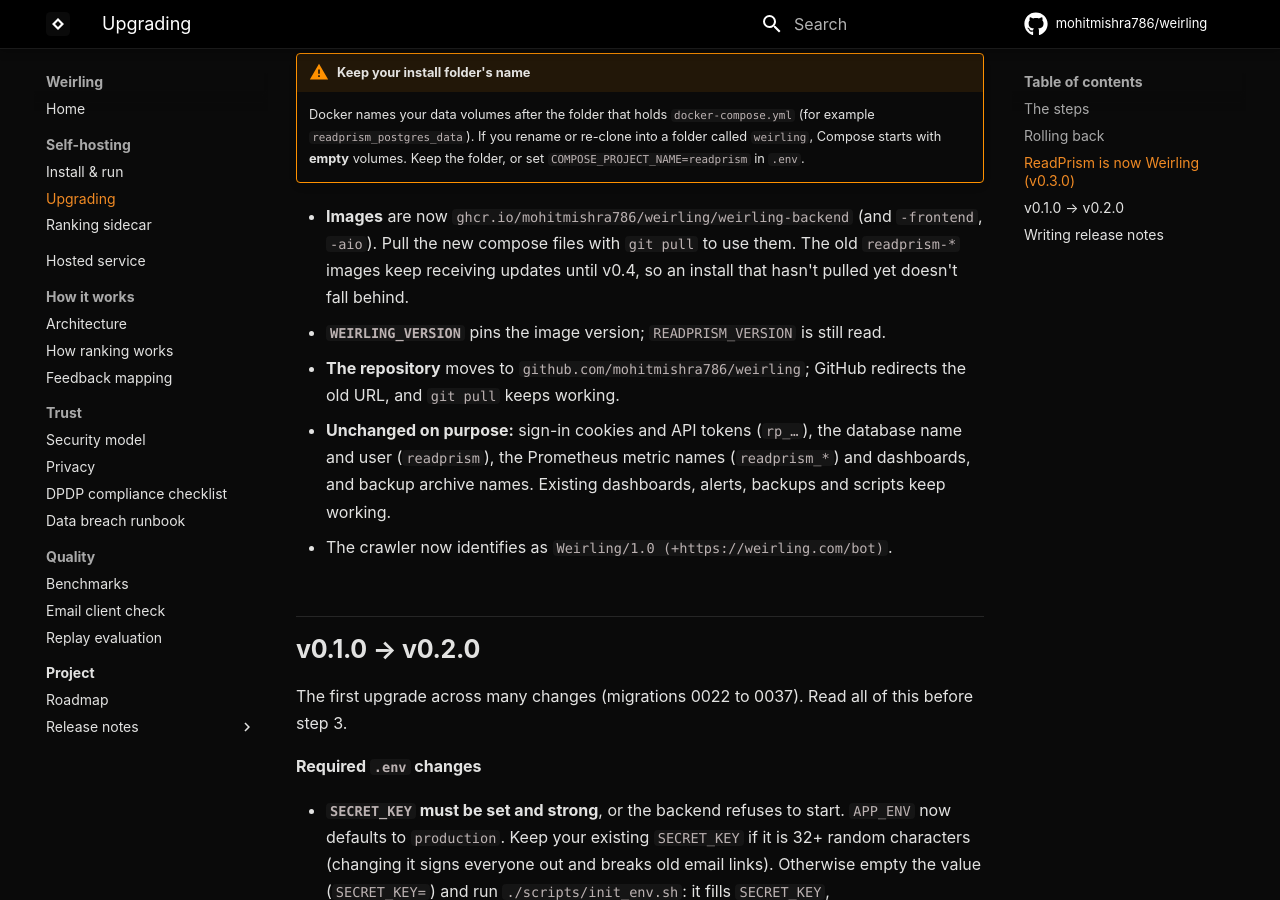
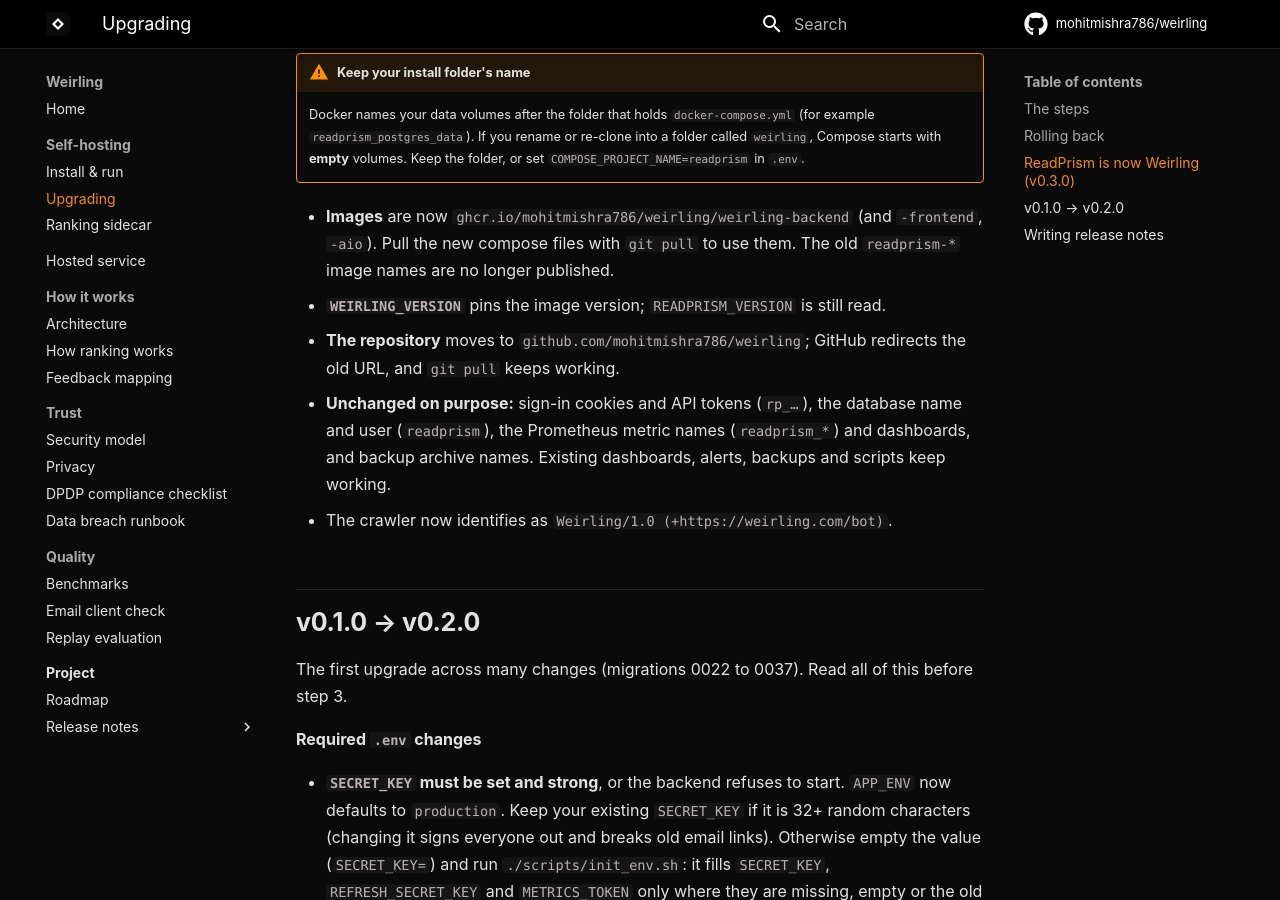
Before and after one commit to mohitmishra786/readprism, an MkDocs documentation site: the page built from docs/UPGRADING.md, in a window 1280 px wide and 900 px high, scrolled down 1410 px. Built offline with MkDocs 1.6.1 and Material for MkDocs 9.7.7, drawn with Linux system fonts in a browser that asks for light colours; comment, search, counter and statistics services are not loaded.

Commit message:
Images: publish for amd64 and arm64; stop publishing the old readprism names
- Every image (backend, backend-lite, frontend, aio) is built for
  linux/amd64 and linux/arm64, so Apple-silicon Macs, ARM servers
  (Graviton, Ampere, Hetzner CAX) and a Raspberry Pi 5 can pull them.
  docker pull failed with 'no matching manifest for linux/arm64'. arm64 is
  built under QEMU; timeout raised to 120 min. The aio Dockerfile already
  picks the s6-overlay tarball by TARGETARCH; torch has aarch64 wheels.
- Publish only ghcr.io/mohitmishra786/weirling/weirling-*. The old
  readprism/* names had 0 downloads, so the transition period isn't needed.

Co-Authored-By: Claude Opus 5.5 <noreply@anthropic.com>

```diff
--- a/docs/UPGRADING.md
+++ b/docs/UPGRADING.md
@@ -64,8 +64,7 @@ unchanged; there is nothing to migrate.
 
 - **Images** are now `ghcr.io/mohitmishra786/weirling/weirling-backend`
   (and `-frontend`, `-aio`). Pull the new compose files with `git pull` to
-  use them. The old `readprism-*` images keep receiving updates until v0.4,
-  so an install that hasn't pulled yet doesn't fall behind.
+  use them. The old `readprism-*` image names are no longer published.
 - **`WEIRLING_VERSION`** pins the image version; `READPRISM_VERSION` is still
   read.
 - **The repository** moves to `github.com/mohitmishra786/weirling`; GitHub
```
Also changed, not shown: 1 other file.
